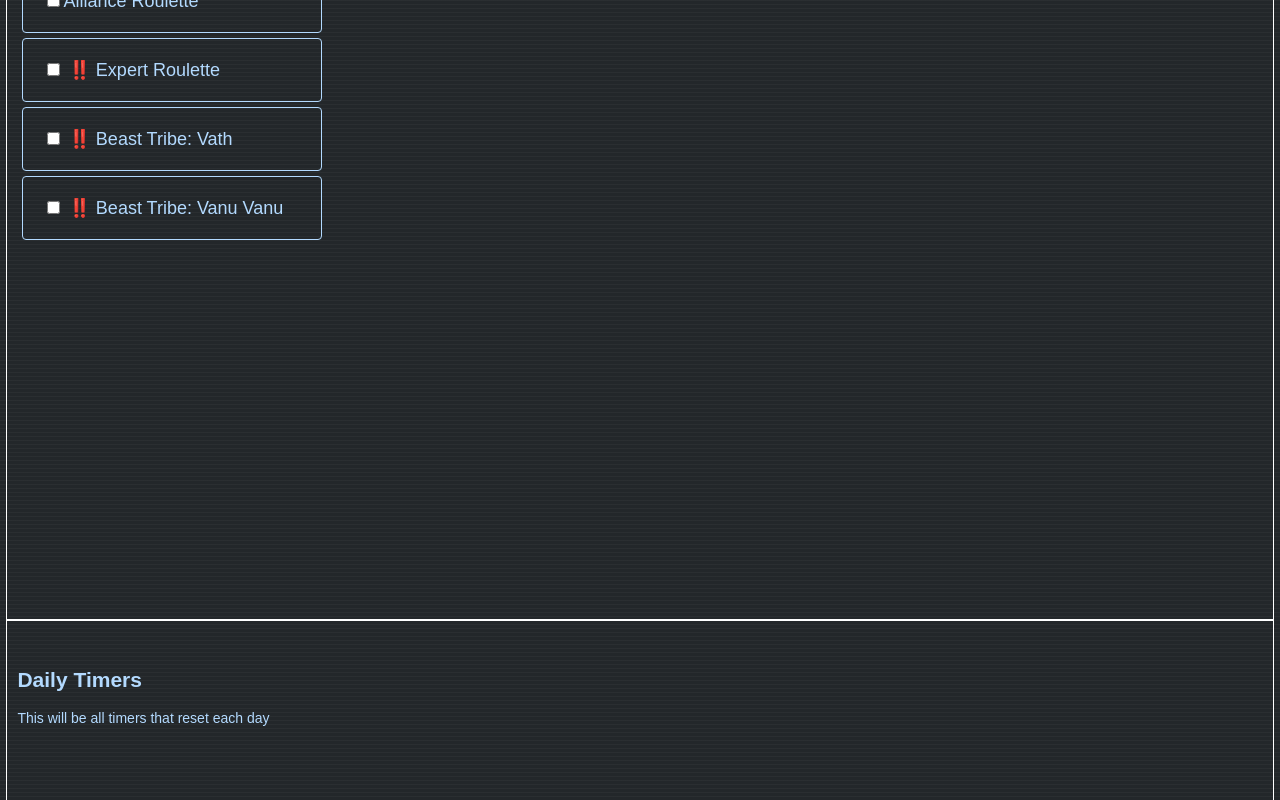
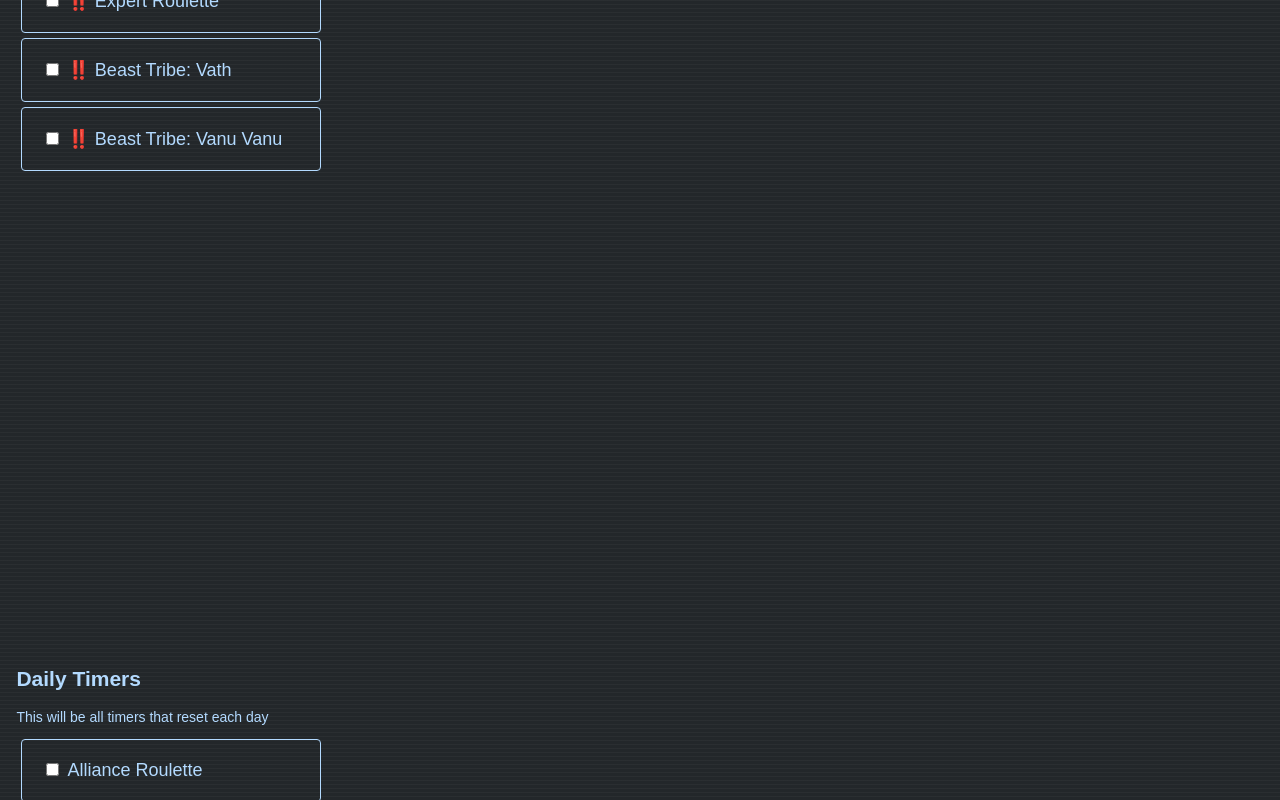
Before and after one commit to ceg9498/todo-timers, a React (Create React App) app: page / in a window 1280 px wide. Shown: the part 180-980 px from the top of the page. Built offline with nearby package versions, Linux system fonts and the light colour scheme.

Commit message:
Lifting state up. Checkbox state not currently reflected.

```diff
--- a/src/App.scss
+++ b/src/App.scss
@@ -62,7 +62,6 @@
  section {
   height: 100vh;
   width: 99%;
-  border: 1px solid white;
   margin: 0px auto;
   padding: 30px 10px 10px 10px;
  }
@@ -74,10 +73,12 @@
    border: 1px solid var(--ltblue);
    font-size: 18px;
    border-radius: 4px;
+   span {
+    padding-left: 5px;
+   }
  }
  .reqSym {
    color: red;
-   padding: 0px 5px;
  }
  .date {
    font-size: 12px;
--- a/src/App.tsx
+++ b/src/App.tsx
@@ -12,10 +12,37 @@
 export default class TimerList extends Component<any,any> {
   constructor(props){
    super(props);
-   this.state = {};
+   this.state = {data:loadData()};
   }
-  data = loadData();
   componentDidMount(){
+  }
+
+  handleChange = (e:React.FormEvent<EventTarget>,index) => {
+    let target = e.target as HTMLInputElement;
+    let dates = [];
+
+    console.log(index)
+
+    // if dates exist in the completion list, set them to the temporary array
+    if(this.state.data[index].completed){
+        this.state.data[index].completed.forEach(date => {
+            dates.push(date);
+        });
+    }
+    // if the box is being checked, add the current date onto the end of the array
+    if(target.checked === true){
+        dates.push(new Date());
+    } else {
+    // if the box is being unchecked, remove the last date from the end of the array
+        dates.pop();
+    }
+
+    let tempData = this.state.data;
+    tempData[index].completed = dates;
+
+    this.setState({
+        data: tempData,
+    });
   }
 
 render() {
@@ -27,29 +54,69 @@
    <h2>Required Timers</h2>
    <p>This will be any timer marked as &quot;required&quot; that hasn&apos;t been completed for the specified time period</p>
    <p>For now, simply a testing sandbox area so I don't have to scroll/click a lot.</p>
-   {this.data.map((item,index) =>
+   {this.state.data.map((item,index) => { if(item.required === true){
+     return(
      <Timer
         key={index}
+        index={index}
         name={item.name}
         frequency={item.frequency}
         required={item.required}
-        completed={item.completed} />
-   )}
+        completed={item.completed}
+        handleChange={this.handleChange} />
+     );
+   }})}
 
   </section>
   <section id="day">
    <h2>Daily Timers</h2>
    <p>This will be all timers that reset each day</p>
+   {this.state.data.map((item,index) => { if(item.frequency === "day"){
+     return(
+     <Timer
+        key={index}
+        index={index}
+        name={item.name}
+        frequency={item.frequency}
+        required={item.required}
+        completed={item.completed}
+        handleChange={this.handleChange} />
+      );
+   }})}
 
   </section>
   <section id="week">
   <h2>Weekly Timers</h2>
   <p>This will be all timers that reset each week</p>
+  {this.state.data.map((item,index) => { if(item.frequency === "week"){
+     return(
+     <Timer
+        key={index}
+        index={index}
+        name={item.name}
+        frequency={item.frequency}
+        required={item.required}
+        completed={item.completed}
+        handleChange={this.handleChange} />
+      );
+   }})}
 
   </section>
   <section id="other">
    <h2>Other Timers</h2>
    <p>This will be all timers that reset at a custom interval</p>
+   {this.state.data.map((item,index) => { if(item.frequency !== "day" && item.frequency !== "week"){
+     return(
+     <Timer
+        key={index}
+        index={index}
+        name={item.name}
+        frequency={item.frequency}
+        required={item.required}
+        completed={item.completed}
+        handleChange={this.handleChange} />
+      );
+   }})}
 
   </section>
   </article>
--- a/src/component/Timer.tsx
+++ b/src/component/Timer.tsx
@@ -1,63 +1,71 @@
 import React, { Component } from 'react'
 
 interface ITimer {
+    index: number,
     name: string,
     frequency: string,
     required: boolean,
     completed: Date[],
-}
-interface ITimerS {
-    name: string,
-    frequency: string,
-    required: boolean,
-    completed: Date[],
-    isChecked: boolean,
+    handleChange: any,
 }
 
-export default class Timer extends Component<ITimer,ITimerS> {
+export default class Timer extends Component<ITimer,any> {
     constructor(props:ITimer){
         super(props);
         this.state = {
-            name: props.name,
-            frequency: props.frequency,
-            required: props.required,
-            completed: props.completed,
-            isChecked: false,
+            isDone: this.isChecked(),
         };
     }
-    componentDidMount(){}
+    componentDidMount(){
+
+    }
 
     handleChange = (e:React.FormEvent<EventTarget>) => {
         let target = e.target as HTMLInputElement;
-        let dates = [];
-
-        // if dates exist in the completion list, set them to the temporary array
-        if(this.state.completed){
-            this.state.completed.forEach(date => {
-                dates.push(date);
-            });
-        }
-        // if the box is being checked, add the current date onto the end of the array
-        if(target.checked === true){
-            dates.push(new Date());
-        } else {
-        // if the box is being unchecked, remove the last date from the end of the array
-            dates.pop();
-        }
+        this.props.handleChange(e,this.props.index);
         this.setState({
-            isChecked: target.checked,
-            completed: dates,
+            isDone: target.checked,
         });
     }
 
+    isChecked(){
+        // check if the array is empty
+        if(!this.props.completed){
+            return false;
+        }
+        // check if last date on list is greater than the last reset for the period
+        if(this.props.completed[this.props.completed.length-1] > this.getReset()){
+            return true;
+        } else {
+            return false;
+        }
+    }
+
+    getReset(){
+        let reset = new Date();
+        if(this.props.frequency === "day"){
+            reset.setUTCHours(15);
+        } else if(this.props.frequency === "week"){
+            // Tuesday @ 8am UTC
+            // Need to figure out how to change the date itself
+        } else {
+            // Based on the text in this.props.frequency
+            // Need to figure out how I want to store the data
+        }
+        reset.setUTCMinutes(0);
+        reset.setUTCSeconds(0);
+        reset.setUTCMilliseconds(0);
+        return reset;
+    }
+
     displayDate(){
-        let index = this.state.completed.length-1;
-        let date = this.state.completed[index].getDate();
+        let index = this.props.completed.length-1;
+        let date = this.props.completed[index].getDate();
         let day = "";
         let month = "";
-        let year = this.state.completed[index].getFullYear();
+        let year = this.props.completed[index].getFullYear();
 
-        switch (this.state.completed[index].getDay()){
+        switch (this.props.completed[index].getDay()){
             case 0:
                 day = "Sun,";
                 break;
@@ -80,7 +88,7 @@
                 day = "Sat,";
                 break;
         }
-        switch (this.state.completed[index].getMonth()){
+        switch (this.props.completed[index].getMonth()){
             case 0:
                 month = "January";
                 break;
@@ -124,20 +132,21 @@
     }
 
     render(){
+
      return(
       <div className="timerTile">
         <label>
             <input
                 type="checkbox"
-                name={"isChecked"}
-                checked={this.state.isChecked}
+                name={"isDone"}
+                checked={this.state.isDone}
                 onChange={this.handleChange} />
-            {this.state.required &&
+            {this.props.required &&
             	<span className="reqSym">&#x203C;&#xFE0F;</span>
             }
-            {this.props.name}
+            <span>{this.props.name}</span>
         </label><br/>
-        {this.state.completed && this.state.completed.length > 0 &&
+        {this.props.completed && this.props.completed.length > 0 &&
             this.displayDate()
         }
       </div>
```
